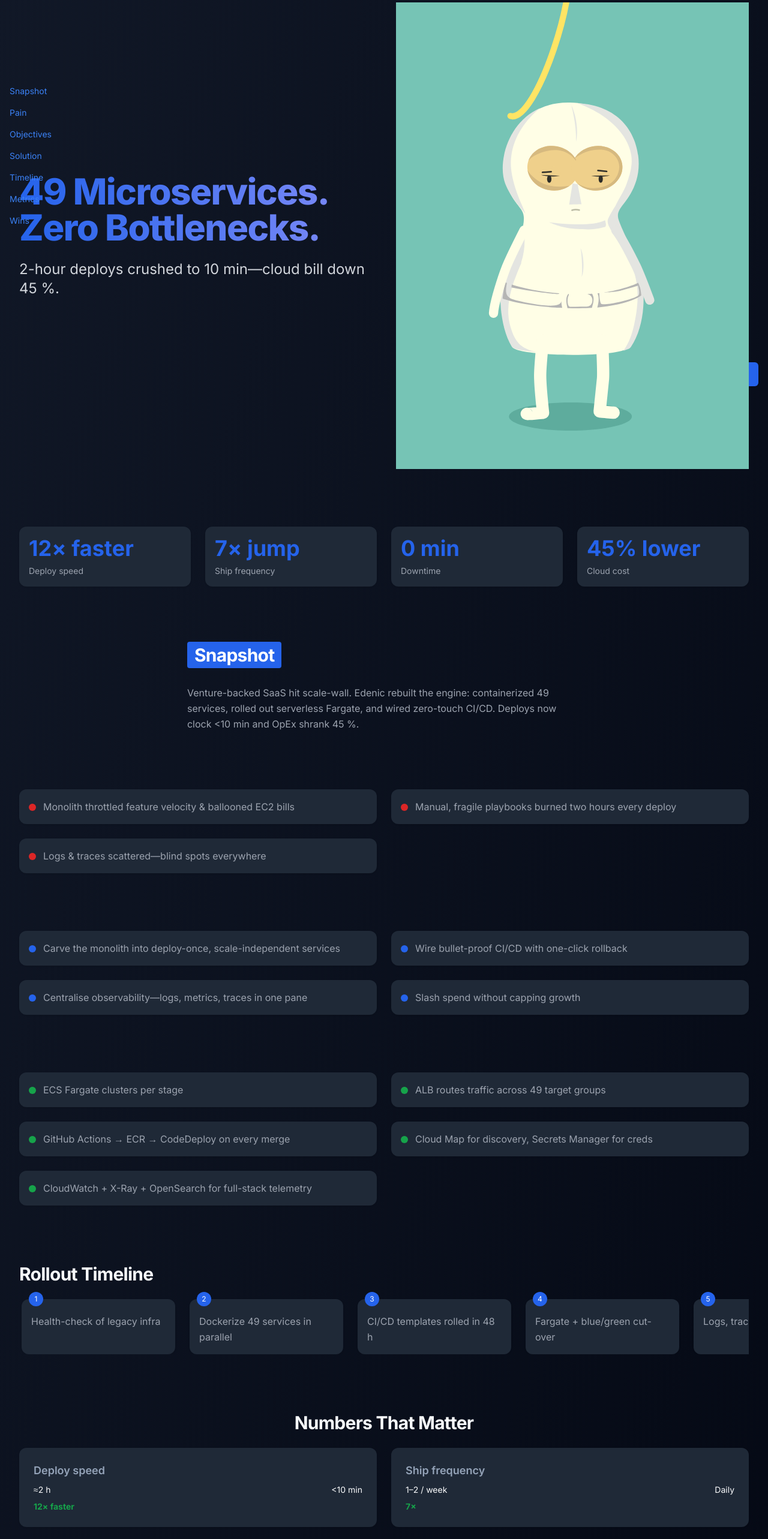
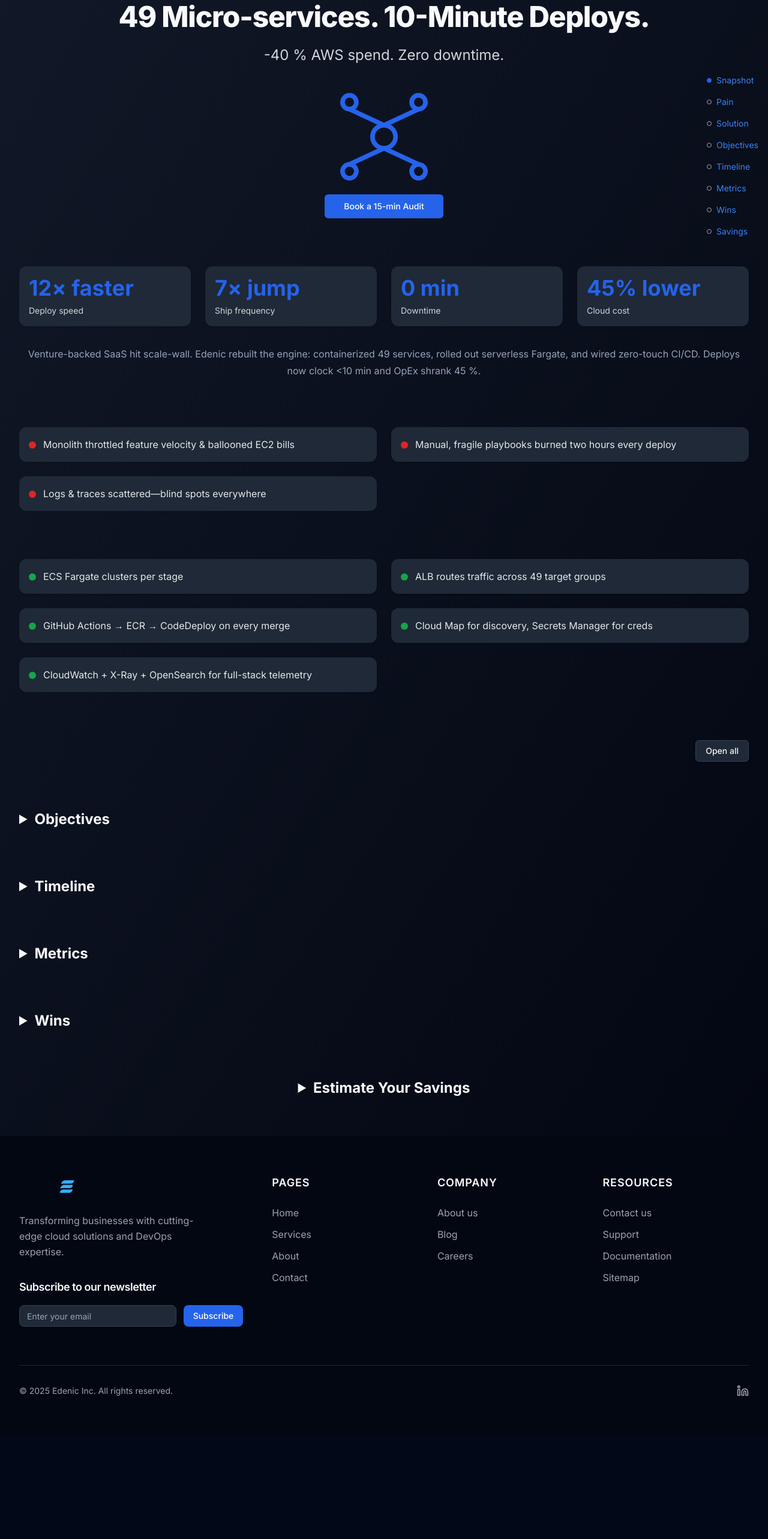
Before and after one commit to shhahhussain/edenic, a Next.js app: page /case-studies/aws-ecs-microservices in a window 1280 px wide. Shown: the part 140-2706 px from the top of the page at 60% size. After the commit the page ends 2533 px from the top, so only its background shows below. Built offline with nearby package versions, Linux system fonts and the light colour scheme.

Commit message:
refactor: streamline AWS ECS case study UX

```diff
--- a/src/app/case-studies/aws-ecs-microservices/page.tsx
+++ b/src/app/case-studies/aws-ecs-microservices/page.tsx
@@ -1,11 +1,9 @@
 "use client"
 
 import { motion, animate, useInView, useReducedMotion } from "framer-motion"
-import dynamic from "next/dynamic"
 import Link from "next/link"
-import { useEffect, useRef, useState } from "react"
+import { Fragment, useEffect, useRef, useState } from "react"
 import { Button } from "@/components/ui/button"
-import shipAnimation from "@/lib/lottie/ship.json"
 
 function AnimatedNumber({ value, suffix = "" }: { value: number; suffix?: string }) {
   const prefersReducedMotion = useReducedMotion()
@@ -28,7 +26,6 @@
   )
 }
 
-const Lottie = dynamic(() => import("lottie-react"), { ssr: false })
 
 export default function AwsEcsMicroservicesCaseStudy() {
   const stats = [
@@ -49,11 +46,11 @@
   ]
 
   const metrics = [
-    { metric: "Deploy speed", before: "≈2 h", after: "<10 min", change: "12× faster", tone: "green" },
-    { metric: "Ship frequency", before: "1–2 / week", after: "Daily", change: "7×", tone: "green" },
-    { metric: "Downtime / deploy", before: "5–10 min", after: "0 min", change: "-100 %", tone: "green" },
-    { metric: "Service spin-up", before: "≈3 days", after: "<30 min", change: "144×", tone: "green" },
-    { metric: "Cloud spend", before: "Heavy EC2", after: "-45 %", change: "-45 %", tone: "yellow" },
+    { metric: "Deploy time", before: "≈2 h", after: "<10 min", change: "12×", trend: "up" },
+    { metric: "Ship frequency", before: "1–2 / week", after: "Daily", change: "7×", trend: "up" },
+    { metric: "Downtime / deploy", before: "5–10 min", after: "0 min", change: "100 %", trend: "down" },
+    { metric: "Service spin-up", before: "≈3 days", after: "<30 min", change: "144×", trend: "up" },
+    { metric: "Cloud spend", before: "Heavy EC2", after: "-45 %", change: "45 %", trend: "down" },
   ]
 
   const pain = [
@@ -87,161 +84,255 @@
   const sections = [
     { id: "snapshot", title: "Snapshot" },
     { id: "pain", title: "Pain" },
+    { id: "solution", title: "Solution" },
     { id: "objectives", title: "Objectives" },
-    { id: "solution", title: "Solution" },
     { id: "timeline", title: "Timeline" },
     { id: "metrics", title: "Metrics" },
     { id: "wins", title: "Wins" },
+    { id: "savings", title: "Savings" },
   ]
 
   const [spend, setSpend] = useState(10000)
+  const presets = [1000, 10000, 50000]
   const savings = Math.round(spend * 0.45)
+
+  const [activeSection, setActiveSection] = useState("snapshot")
+  const [openAll, setOpenAll] = useState(false)
+  const sectionRefs = useRef<Record<string, HTMLElement | null>>({})
+
+  useEffect(() => {
+    const observer = new IntersectionObserver(
+      (entries) => {
+        entries.forEach((entry) => {
+          if (entry.isIntersecting && entry.intersectionRatio > 0.25) {
+            setActiveSection(entry.target.id)
+          }
+        })
+      },
+      { threshold: [0.25] }
+    )
+    Object.values(sectionRefs.current).forEach((sec) => sec && observer.observe(sec))
+    return () => observer.disconnect()
+  }, [])
 
   return (
     <div className="relative bg-gradient-to-br from-gray-50 to-blue-50 dark:from-gray-900 dark:to-gray-950 text-gray-900 dark:text-gray-50">
-      <aside className="hidden md:block fixed left-4 top-1/2 -translate-y-1/2 space-y-4">
+      <aside className="hidden md:block fixed right-4 top-1/2 -translate-y-1/2 space-y-4">
         {sections.map((s) => (
-          <a key={s.id} href={`#${s.id}`} className="block text-sm hover:text-blue-600">
+          <a key={s.id} href={`#${s.id}`} className="flex items-center gap-2 text-sm">
+            <span
+              className={`w-2 h-2 rounded-full border ${
+                activeSection === s.id ? "bg-blue-600 border-blue-600" : "border-gray-400"
+              }`}
+            />
             {s.title}
           </a>
         ))}
       </aside>
 
-      <Link href="/contact" passHref>
-        <Button size="lg" className="fixed bottom-4 right-4 bg-blue-600 hover:bg-blue-700 text-white">
-          Book Call
-        </Button>
-      </Link>
-
-      <div className="container mx-auto px-4 py-16 space-y-24 max-w-5xl">
+      <div className="container mx-auto px-4 py-16 space-y-20 max-w-5xl">
         <motion.section
           initial={{ opacity: 0, y: 24 }}
           animate={{ opacity: 1, y: 0 }}
           transition={{ duration: 0.6 }}
-          className="flex flex-col-reverse md:flex-row items-center gap-10"
+          className="text-center space-y-6"
         >
-          <div className="md:w-1/2 space-y-6 text-center md:text-left max-w-prose mx-auto md:mx-0">
-            <h1 className="text-5xl sm:text-6xl font-extrabold bg-clip-text text-transparent bg-gradient-to-r from-blue-600 to-indigo-400">
-              49 Microservices. Zero Bottlenecks.
+          <h1 className="text-5xl font-extrabold tracking-tight">
+            49 Micro-services. 10-Minute Deploys.
           </h1>
-            <p className="text-xl sm:text-2xl text-gray-600 dark:text-gray-300 leading-relaxed">
-              2-hour deploys crushed to 10 min—cloud bill down 45 %.
+          <p className="text-2xl text-gray-800 dark:text-gray-300">
+            -40 % AWS spend. Zero downtime.
           </p>
-          </div>
-          <div className="md:w-1/2">
-            <Lottie animationData={shipAnimation} loop className="w-full h-full" aria-label="Deploy animation" />
-          </div>
+          <svg
+            viewBox="0 0 100 100"
+            className="mx-auto w-48 h-48 text-blue-600"
+            fill="none"
+            stroke="currentColor"
+            strokeWidth="4"
+          >
+            <circle cx="50" cy="50" r="10" />
+            <circle cx="20" cy="20" r="6" />
+            <circle cx="80" cy="20" r="6" />
+            <circle cx="20" cy="80" r="6" />
+            <circle cx="80" cy="80" r="6" />
+            <line x1="50" y1="40" x2="20" y2="26" />
+            <line x1="50" y1="40" x2="80" y2="26" />
+            <line x1="50" y1="60" x2="20" y2="74" />
+            <line x1="50" y1="60" x2="80" y2="74" />
+          </svg>
+          <Link href="/contact" passHref>
+            <Button size="lg" className="bg-blue-600 hover:bg-blue-700 text-white">
+              Book a 15-min Audit
+            </Button>
+          </Link>
         </motion.section>
 
-        <section className="grid grid-cols-2 sm:grid-cols-4 gap-6" id="snapshot">
+        <section
+          id="snapshot"
+          ref={(el) => (sectionRefs.current["snapshot"] = el)}
+          className="space-y-8"
+        >
+          <div className="grid grid-cols-2 sm:grid-cols-4 gap-6">
             {stats.map((s) => (
               <div key={s.label} className="space-y-2 bg-white dark:bg-gray-800 p-4 rounded-xl shadow hover:scale-105 transition-transform">
                 <AnimatedNumber value={s.value} suffix={s.suffix} />
-              <p className="text-sm text-gray-600 dark:text-gray-400">{s.label}</p>
+                <p className="text-sm text-gray-700 dark:text-gray-300">{s.label}</p>
+              </div>
+            ))}
+          </div>
+          <div className="prose dark:prose-invert text-center mx-auto">
+            <p>
+              Venture-backed SaaS hit scale-wall. Edenic rebuilt the engine: containerized 49 services, rolled out serverless Fargate, and wired zero-touch CI/CD. Deploys now clock &lt;10 min and OpEx shrank 45 %.
+            </p>
+          </div>
+        </section>
+
+        <section
+          className="grid sm:grid-cols-2 gap-6"
+          id="pain"
+          ref={(el) => (sectionRefs.current["pain"] = el)}
+        >
+          {pain.map((p) => (
+            <div key={p} className="flex items-start gap-3 bg-white dark:bg-gray-800 p-4 rounded-xl shadow">
+              <span className="h-3 w-3 mt-2 rounded-full bg-red-600" />
+              <p className="text-gray-800 dark:text-gray-200 leading-relaxed">{p}</p>
             </div>
           ))}
         </section>
 
-        <section className="space-y-8 max-w-prose mx-auto" id="snapshot">
-          <h2 className="text-3xl font-bold">
-            <span className="bg-blue-600 text-white px-3 py-1 rounded">Snapshot</span>
-          </h2>
-          <p className="text-gray-700 dark:text-gray-400 leading-relaxed">
-            Venture-backed SaaS hit scale-wall. Edenic rebuilt the engine: containerized 49 services, rolled out serverless Fargate, and wired zero-touch CI/CD. Deploys now clock &lt;10 min and OpEx shrank 45 %.
-          </p>
-        </section>
-
-        <section className="grid sm:grid-cols-2 gap-6" id="pain">
-          {pain.map((p) => (
-            <div key={p} className="flex items-start gap-3 bg-white dark:bg-gray-800 p-4 rounded-xl shadow">
-              <span className="h-3 w-3 mt-2 rounded-full bg-red-600" />
-              <p className="text-gray-700 dark:text-gray-400 leading-relaxed">{p}</p>
+        <section
+          className="grid sm:grid-cols-2 gap-6"
+          id="solution"
+          ref={(el) => (sectionRefs.current["solution"] = el)}
+        >
+          {blueprint.map((b) => (
+            <div key={b} className="flex items-start gap-3 bg-white dark:bg-gray-800 p-4 rounded-xl shadow">
+              <span className="h-3 w-3 mt-2 rounded-full bg-green-600" />
+              <p className="text-gray-800 dark:text-gray-200 leading-relaxed">{b}</p>
             </div>
           ))}
         </section>
 
-        <section className="grid sm:grid-cols-2 gap-6" id="objectives">
+        <div className="flex justify-end">
+          <Button variant="outline" onClick={() => setOpenAll((o) => !o)}>
+            {openAll ? "Close all" : "Open all"}
+          </Button>
+        </div>
+
+        <details
+          id="objectives"
+          ref={(el) => (sectionRefs.current["objectives"] = el)}
+          open={openAll}
+          className="space-y-6"
+        >
+          <summary className="cursor-pointer text-2xl font-bold">Objectives</summary>
+          <div className="mt-4 grid sm:grid-cols-2 gap-6">
             {objectives.map((o) => (
               <div key={o} className="flex items-start gap-3 bg-white dark:bg-gray-800 p-4 rounded-xl shadow">
                 <span className="h-3 w-3 mt-2 rounded-full bg-blue-600" />
-              <p className="text-gray-700 dark:text-gray-400 leading-relaxed">{o}</p>
-            </div>
-          ))}
-        </section>
-
-        <section className="grid sm:grid-cols-2 gap-6" id="solution">
-          {blueprint.map((b) => (
-            <div key={b} className="flex items-start gap-3 bg-white dark:bg-gray-800 p-4 rounded-xl shadow">
-              <span className="h-3 w-3 mt-2 rounded-full bg-green-600" />
-              <p className="text-gray-700 dark:text-gray-400 leading-relaxed">{b}</p>
-            </div>
-          ))}
-        </section>
-
-        <section id="timeline" className="space-y-6 overflow-x-auto">
-          <h2 className="text-3xl font-bold">Rollout Timeline</h2>
-          <div className="flex gap-6 min-w-max px-1">
-            {timeline.map((t, i) => (
-              <div key={t} className="relative bg-white dark:bg-gray-800 p-4 rounded-xl shadow w-64 flex-shrink-0">
-                <span className="absolute -top-3 left-3 text-xs bg-blue-600 text-white rounded-full w-6 h-6 flex items-center justify-center">
-                  {i + 1}
-                </span>
-                <p className="text-gray-700 dark:text-gray-400 leading-relaxed pt-2">{t}</p>
+                <p className="text-gray-800 dark:text-gray-200 leading-relaxed">{o}</p>
               </div>
             ))}
           </div>
-        </section>
+        </details>
 
-        <section id="metrics" className="space-y-6">
-          <h2 className="text-3xl font-bold text-center">Numbers That Matter</h2>
-          <div className="grid sm:grid-cols-2 gap-6">
+        <details
+          id="timeline"
+          ref={(el) => (sectionRefs.current["timeline"] = el)}
+          open={openAll}
+          className="space-y-6"
+        >
+          <summary className="cursor-pointer text-2xl font-bold">Timeline</summary>
+          <ol className="border-l-2 border-blue-600 ml-4 space-y-4">
+            {timeline.map((t, i) => (
+              <li key={t} className="relative pl-6">
+                <span className="absolute -left-3 top-0 bg-blue-600 text-white rounded-full w-6 h-6 flex items-center justify-center text-sm">
+                  {i + 1}
+                </span>
+                <p className="text-gray-800 dark:text-gray-200 leading-relaxed">{t}</p>
+              </li>
+            ))}
+          </ol>
+        </details>
+
+        <details
+          id="metrics"
+          ref={(el) => (sectionRefs.current["metrics"] = el)}
+          open={openAll}
+          className="space-y-6"
+        >
+          <summary className="cursor-pointer text-2xl font-bold">Metrics</summary>
+          <div className="grid grid-cols-4 gap-4 text-sm">
+            <span className="font-semibold">Metric</span>
+            <span className="font-semibold">Before</span>
+            <span className="font-semibold">After</span>
+            <span className="font-semibold">Δ Change</span>
             {metrics.map((m) => (
-              <div key={m.metric} className="bg-white dark:bg-gray-800 p-6 rounded-xl shadow space-y-2">
-                <p className="font-semibold text-lg">{m.metric}</p>
-                <div className="flex justify-between text-sm">
-                  <span>{m.before}</span>
-                  <span>{m.after}</span>
+              <Fragment key={m.metric}>
+                <span>{m.metric}</span>
+                <span aria-label={`before ${m.before}`}>{m.before}</span>
+                <span aria-label={`after ${m.after}`}>{m.after}</span>
+                <span className="flex items-center gap-1 text-green-700 font-semibold">
+                  {m.trend === "up" ? (
+                    <svg width="12" height="12" viewBox="0 0 24 24" fill="currentColor">
+                      <path d="M12 4l6 8h-4v8h-4v-8H6z" />
+                    </svg>
+                  ) : (
+                    <svg width="12" height="12" viewBox="0 0 24 24" fill="currentColor">
+                      <path d="M12 20l-6-8h4V4h4v8h4z" />
+                    </svg>
+                  )}
+                  {m.change}
+                </span>
+              </Fragment>
+            ))}
           </div>
-                <p className={`text-sm font-bold ${m.tone === "green" ? "text-green-600" : "text-yellow-500"}`}>{m.change}</p>
+        </details>
+
+        <details
+          id="wins"
+          ref={(el) => (sectionRefs.current["wins"] = el)}
+          open={openAll}
+          className="space-y-6"
+        >
+          <summary className="cursor-pointer text-2xl font-bold">Wins</summary>
+          <div className="mt-4 grid sm:grid-cols-2 gap-6">
+            {wins.map((w) => (
+              <div key={w} className="flex items-start gap-3 bg-white dark:bg-gray-800 p-4 rounded-xl shadow">
+                <span className="h-3 w-3 mt-2 rounded-full bg-indigo-600" />
+                <p className="text-gray-800 dark:text-gray-200 leading-relaxed">{w}</p>
               </div>
             ))}
           </div>
-        </section>
+        </details>
 
-        <section id="wins" className="grid sm:grid-cols-2 gap-6">
-          {wins.map((w) => (
-            <div key={w} className="flex items-start gap-3 bg-white dark:bg-gray-800 p-4 rounded-xl shadow">
-              <span className="h-3 w-3 mt-2 rounded-full bg-indigo-600" />
-              <p className="text-gray-700 dark:text-gray-400 leading-relaxed">{w}</p>
+        <details
+          id="savings"
+          ref={(el) => (sectionRefs.current["savings"] = el)}
+          open={openAll}
+          className="space-y-6 max-w-md mx-auto"
+        >
+          <summary className="cursor-pointer text-2xl font-bold text-center">Estimate Your Savings</summary>
+          <div className="flex flex-col items-center gap-4">
+            <div className="flex gap-2 justify-center">
+              {presets.map((p) => (
+                <Button key={p} variant={p === spend ? "default" : "outline"} onClick={() => setSpend(p)}>
+                  ${p.toLocaleString()}
+                </Button>
+              ))}
             </div>
-          ))}
-        </section>
-
-        <section className="space-y-6 max-w-md mx-auto">
-          <h2 className="text-3xl font-bold text-center">Estimate Your Savings</h2>
             <input
-            type="range"
-            min={1000}
-            max={100000}
+              type="number"
               value={spend}
-            onChange={(e) => setSpend(Number(e.target.value))}
-            className="w-full"
+              onChange={(e) => setSpend(+e.target.value)}
+              className="w-32 text-center border rounded"
             />
-          <p className="text-center text-sm">Monthly spend: ${spend.toLocaleString()}</p>
-          <p className="text-xl font-bold text-blue-600 text-center">Estimated monthly savings: ${savings.toLocaleString()}</p>
-        </section>
-
-        <section className="bg-white/60 dark:bg-gray-800/60 backdrop-blur p-12 rounded-2xl space-y-6 text-center">
-          <h2 className="text-3xl font-bold">Ready to crush your deploy times?</h2>
-          <p className="text-gray-700 dark:text-gray-300 max-w-prose mx-auto leading-relaxed">
-            Grab a 15-minute infra audit—walk away with an action plan, no strings.
+            <p className="text-sm">Monthly spend: ${spend.toLocaleString()}</p>
+            <p className="text-xl font-bold text-blue-600 text-center">
+              Estimated monthly savings: <AnimatedNumber value={savings} />
             </p>
-          <Link href="/contact" passHref>
-            <Button size="lg" className="bg-blue-600 hover:bg-blue-700 text-white">
-              Book Now
-            </Button>
-          </Link>
-        </section>
+          </div>
+        </details>
       </div>
     </div>
   )
```
Lines whose indentation alone changed are shown as unchanged.
